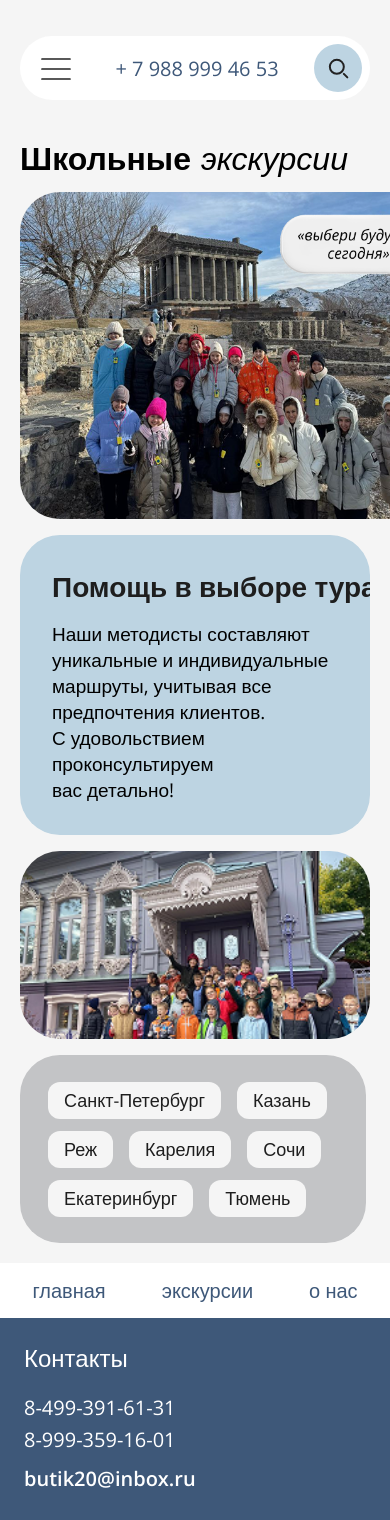
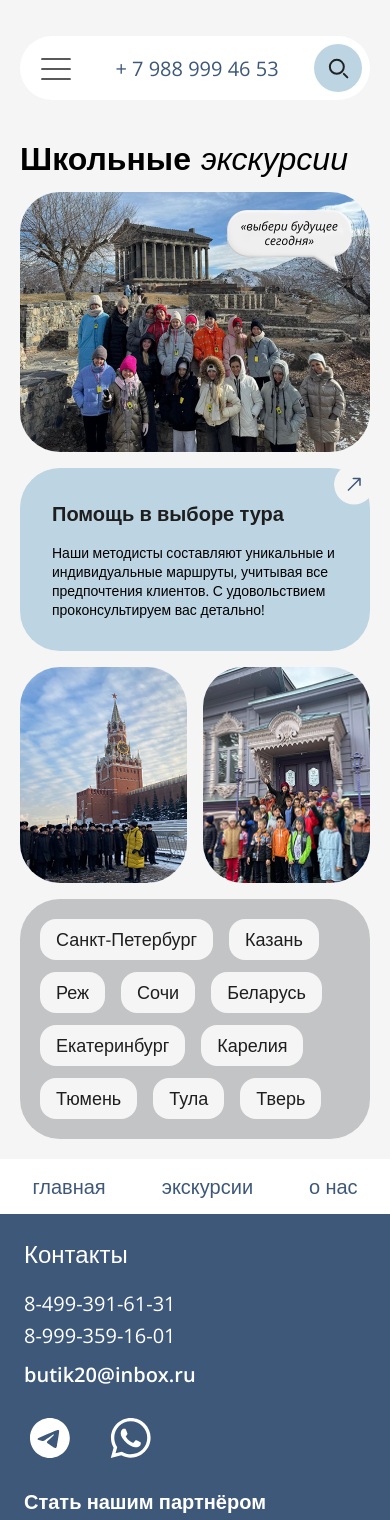
Before and after one commit to v4n3k/TRAVEL_BOUTIQUE_FRONTEND, a React (Vite) app: page / in a window 390 px wide. Shown: the top 1520 px of the page. Built offline with nearby package versions, Linux system fonts and the light colour scheme.

Commit message:
update(header, home page): layout improvements

```diff
--- a/src/components/ui/TagsList/Tag/Tag.module.css
+++ b/src/components/ui/TagsList/Tag/Tag.module.css
@@ -16,3 +16,10 @@
 		line-height: 25px;
 	}
 }
+
+@media (max-width: 630px) {
+	.tag {
+		padding: 8px 16px;
+		border-radius: 16px;
+	}
+}
--- a/src/icons/IconArrowTopRight.tsx
+++ b/src/icons/IconArrowTopRight.tsx
@@ -1,24 +1,50 @@
-import { useEffect, useState } from 'react';
+import { SVGProps, useEffect, useState } from 'react';
 
-export const IconArrowTopRight = () => {
-	const [isSmallScreen, setIsSmallScreen] = useState(window.innerWidth <= 1480);
+export const IconArrowTopRight = ({ ...props }: SVGProps<SVGSVGElement>) => {
+	const [isMediumScreen, setIsMediumScreen] = useState(
+		window.innerWidth <= 1480
+	);
+	const [isSmallScreen, setIsSmallScreen] = useState(window.innerWidth <= 560);
 
 	useEffect(() => {
-		const mediaQuery = window.matchMedia('(max-width: 1480px)');
+		const mediumMediaQuery = window.matchMedia('(max-width: 1480px)');
+		const smallMediaQuery = window.matchMedia('(max-width: 560px)');
 
-		const handleMediaQueryChange = (event: MediaQueryListEvent) => {
+		const handleMediumMediaQueryChange = (event: MediaQueryListEvent) => {
+			setIsMediumScreen(event.matches);
+		};
+
+		const handleSmallMediaQueryChange = (event: MediaQueryListEvent) => {
 			setIsSmallScreen(event.matches);
 		};
 
-		mediaQuery.addEventListener('change', handleMediaQueryChange);
+		mediumMediaQuery.addEventListener('change', handleMediumMediaQueryChange);
+		smallMediaQuery.addEventListener('change', handleSmallMediaQueryChange);
 
 		return () => {
-			mediaQuery.removeEventListener('change', handleMediaQueryChange);
+			mediumMediaQuery.removeEventListener(
+				'change',
+				handleMediumMediaQueryChange
+			);
+			smallMediaQuery.removeEventListener(
+				'change',
+				handleSmallMediaQueryChange
+			);
 		};
 	}, []);
 
-	const width = isSmallScreen ? 31 : 40;
-	const height = isSmallScreen ? 32 : 41;
+	let width, height;
+
+	if (isSmallScreen) {
+		width = 40;
+		height = 41;
+	} else if (isMediumScreen) {
+		width = 31;
+		height = 32;
+	} else {
+		width = 40;
+		height = 41;
+	}
 
 	return (
 		<svg
@@ -28,6 +54,7 @@ export const IconArrowTopRight = () => {
 			fill='none'
 			xmlns='http://www.w3.org/2000/svg'
 			style={{ display: 'block' }}
+			{...props}
 		>
 			<circle cx='20' cy='20.5' r='20' fill='#F5F5F5' />
 			<path
--- a/src/layout/Header/Header.module.css
+++ b/src/layout/Header/Header.module.css
@@ -173,7 +173,8 @@
 	transition: width 0.2s ease-in-out, opacity 0.2s ease-in-out;
 }
 
-.phone p {
+.phone p,
+.phoneOnSmallScreen p {
 	font-size: 24px;
 	line-height: 33px;
 	font-weight: 400;
@@ -283,6 +284,10 @@
 	.iconBurgerMenu {
 		height: 48px;
 	}
+
+	.phone {
+		display: none;
+	}
 }
 
 @media (max-width: 510px) {
@@ -299,7 +304,7 @@
 		gap: 10px;
 	}
 
-	.phone p {
+	.phoneOnSmallScreen p {
 		font-size: 20px;
 		line-height: 27px;
 	}
--- a/src/layout/Header/Header.tsx
+++ b/src/layout/Header/Header.tsx
@@ -10,6 +10,11 @@ import styles from './Header.module.css';
 export const Header = () => {
 	const [isBurgerMenuOpen, setIsBurgerMenuOpen] = useState(false);
 	const [isInputOpen, setIsInputOpen] = useState(false);
+
+	const [shouldMountPhone, setShouldMountPhone] = useState(
+		window.innerWidth <= 740
+	);
+	const [shouldMountSearch, setShouldMountSearch] = useState(false);
 
 	const burgerMenuRef = useRef(null);
 	const hideableSearchRef = useRef(null);
@@ -34,22 +39,29 @@ export const Header = () => {
 		}
 	}, [isInputOpen]);
 
-	const [shouldMountPhone, setShouldMountPhone] = useState(false);
 	useEffect(() => {
 		let timeoutId = null as any;
 
-		if (!isInputOpen) {
+		const handleResize = () => {
+			if (!isInputOpen && window.innerWidth <= 740) {
 				timeoutId = setTimeout(() => {
 					setShouldMountPhone(true);
 				}, 300);
 			} else {
 				setShouldMountPhone(false);
 			}
+		};
 
-		return () => clearTimeout(timeoutId);
+		handleResize();
+
+		window.addEventListener('resize', handleResize);
+
+		return () => {
+			window.removeEventListener('resize', handleResize);
+			clearTimeout(timeoutId);
+		};
 	}, [isInputOpen]);
 
-	const [shouldMountSearch, setShouldMountSearch] = useState(false);
 	useEffect(() => {
 		let timeoutId = null as any;
 
@@ -100,7 +112,6 @@ export const Header = () => {
 								</Link>
 							</li>
 							<li>
-								{' '}
 								<Link to={RouteName.ABOUT} onClick={handleClose}>
 									о нас
 								</Link>
@@ -148,10 +159,14 @@ export const Header = () => {
 				unmountOnExit
 				mountOnEnter
 			>
-				<div ref={phoneRef} className={styles.phone}>
+				<div ref={phoneRef} className={styles.phoneOnSmallScreen}>
 					<p>+ 7 988 999 46 53</p>
 				</div>
 			</CSSTransition>
+
+			<div className={styles.phone}>
+				<p>+ 7 988 999 46 53</p>
+			</div>
 
 			<CSSTransition
 				nodeRef={hideableSearchRef}
--- a/src/pages/Home/HomePage.module.css
+++ b/src/pages/Home/HomePage.module.css
@@ -28,7 +28,7 @@
 	min-width: 700px;
 }
 
-.kremlinImageOnSmallScreen {
+.kremlinImageOnMediumScreen {
 	display: none;
 }
 
@@ -45,6 +45,7 @@
 }
 
 .helpInChoosing {
+	position: relative;
 	display: flex;
 	flex-direction: column;
 	padding: 32px;
@@ -83,6 +84,16 @@
 	background-color: var(--grey-300);
 }
 
+.bottomImagesContainer {
+	display: flex;
+	gap: 16px;
+}
+
+.kremlinImageOnSmallScreen {
+	display: none;
+	height: 216px;
+}
+
 @media (max-width: 1480px) {
 	.title {
 		font-size: 68px;
@@ -106,7 +117,7 @@
 
 	.purpleHouseImage {
 		height: 188px;
-		width: 100%;
+		width: 300px;
 	}
 
 	.helpInChoosing .titleContainer {
@@ -160,7 +171,7 @@
 		display: none;
 	}
 
-	.kremlinImageOnSmallScreen {
+	.kremlinImageOnMediumScreen {
 		display: flex;
 	}
 
@@ -178,8 +189,13 @@
 		width: 738px;
 	}
 
+	.bottomImagesContainer {
+		width: 100%;
+	}
+
 	.purpleHouseImage {
 		height: 300px;
+		width: 100%;
 	}
 }
 
@@ -206,7 +222,7 @@
 		height: 188px;
 	}
 
-	.kremlinImageOnSmallScreen {
+	.kremlinImageOnMediumScreen {
 		width: 200px;
 	}
 
@@ -249,21 +265,53 @@
 		gap: 16px;
 	}
 
+	.kremlinImageOnMediumScreen {
+		display: none;
+	}
+
 	.kremlinImageOnSmallScreen {
-		display: none;
+		display: block;
+	}
+
+	.purpleHouseImage {
+		height: 216px;
 	}
 
 	.rowContainer {
 		flex-direction: column;
 		gap: 16px;
 	}
+
+	.cities {
+		width: 100%;
+		max-width: 100%;
+		row-gap: 16px;
+	}
 }
 
-@media (max-width: 550px) {
+@media (max-width: 560px) {
 	.title {
 		font-size: 38px;
 		line-height: 50px;
 		margin-bottom: 16px;
+	}
+
+	.titleContainer .icon {
+		position: absolute;
+		top: -4px;
+		right: -4px;
+		border-radius: 50px;
+	}
+
+	.imagesContainer,
+	.mainImage {
+		min-width: 230px;
+		width: 100%;
+	}
+
+	.cities {
+		min-width: 240px;
+		padding: 20px;
 	}
 }
 
@@ -277,4 +325,14 @@
 	.title span {
 		margin-left: 10px;
 	}
+
+	.helpInChoosing .titleContainer h2 {
+		font-size: 20px;
+		line-height: 27px;
+	}
+
+	.helpInChoosing p {
+		font-size: 14px;
+		line-height: 19px;
+	}
 }
--- a/src/pages/Home/HomePage.tsx
+++ b/src/pages/Home/HomePage.tsx
@@ -1,3 +1,4 @@
+import { useEffect, useState } from 'react';
 import mainImage from '../../../assets/images/Frame 168@2x.png';
 import purpleHouse from '../../../assets/images/Rectangle 28.png';
 import kremlinImage from '../../../assets/images/Rectangle 5.png';
@@ -16,7 +17,38 @@ const cities: TagEntity[] = [
 	{ id: 7, name: 'Тюмень' },
 ];
 
+const citiesOnSmallScreen: TagEntity[] = [
+	{ id: 1, name: 'Санкт-Петербург' },
+	{ id: 2, name: 'Казань' },
+	{ id: 3, name: 'Реж' },
+	{ id: 4, name: 'Сочи' },
+	{ id: 5, name: 'Беларусь' },
+	{ id: 6, name: 'Екатеринбург' },
+	{ id: 7, name: 'Карелия' },
+	{ id: 8, name: 'Тюмень' },
+	{ id: 9, name: 'Тула' },
+	{ id: 10, name: 'Тверь' },
+];
+
 export const HomePage = () => {
+	const [isSmallScreen, setIsSmallScreen] = useState(window.innerWidth <= 630);
+
+	useEffect(() => {
+		const mediaQuery = window.matchMedia('(max-width: 630px)');
+
+		const handleMediaQueryChange = (event: MediaQueryListEvent) => {
+			setIsSmallScreen(event.matches);
+		};
+
+		mediaQuery.addEventListener('change', handleMediaQueryChange);
+
+		return () => {
+			mediaQuery.removeEventListener('change', handleMediaQueryChange);
+		};
+	}, []);
+
+	const tagsToDisplay = isSmallScreen ? citiesOnSmallScreen : cities;
+
 	return (
 		<div className={styles.homePage}>
 			<h1 className={styles.title}>
@@ -27,7 +59,7 @@ export const HomePage = () => {
 				<div className={styles.imagesContainer}>
 					<Image className={styles.mainImage} src={mainImage} />
 					<Image
-						className={styles.kremlinImageOnSmallScreen}
+						className={styles.kremlinImageOnMediumScreen}
 						src={kremlinImage}
 					/>
 				</div>
@@ -38,7 +70,9 @@ export const HomePage = () => {
 							<div className={styles.titleContainer}>
 								<h2>Помощь в выборе тура</h2>
 
-								<IconButton Icon={<IconArrowTopRight />} />
+								<IconButton
+									Icon={<IconArrowTopRight className={styles.icon} />}
+								/>
 							</div>
 							<p>
 								Наши методисты составляют уникальные и индивидуальные маршруты,
@@ -51,10 +85,16 @@ export const HomePage = () => {
 
 					<div className={styles.rowContainer}>
 						<div className={styles.cities}>
-							<TagsList tags={cities} />
+							<TagsList tags={tagsToDisplay} />
 						</div>
 
-						<Image className={styles.purpleHouseImage} src={purpleHouse} />
+						<div className={styles.bottomImagesContainer}>
+							<Image
+								className={styles.kremlinImageOnSmallScreen}
+								src={kremlinImage}
+							/>
+							<Image className={styles.purpleHouseImage} src={purpleHouse} />
+						</div>
 					</div>
 				</div>
 			</section>
```
Lines whose indentation alone changed are shown as unchanged.
